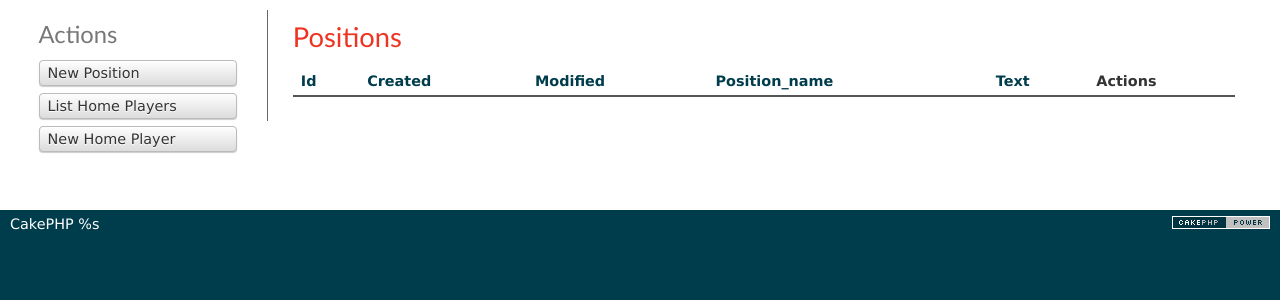
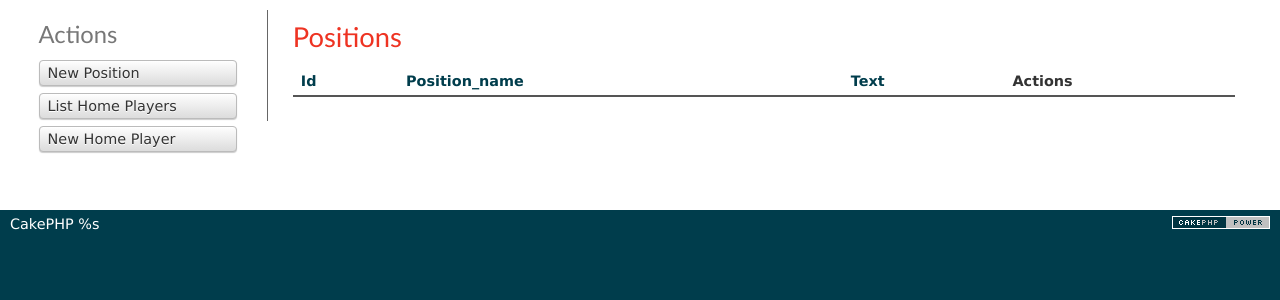
Before and after one commit to NemotoYoshiyuki/basketball_score, a CakePHP app: the page made by app/View/Positions/index.ctp in a window 1280 px wide. Shown: the part 47-347 px from the top of the page. Run offline with PHP 8.4 and a stand-in for CakePHP, Linux system fonts and the light colour scheme; the template is opened without the code that fills it, so the values that code supplies are empty; some libraries are stand-ins or nearby versions.

Commit message:
1/21 市川が修正

```diff
--- a/app/View/Matches/index.ctp
+++ b/app/View/Matches/index.ctp
@@ -22,7 +22,7 @@
         <td><?php echo "やったね鈴木" ?>&nbsp;</td>
 		<td><?php echo h($match['Match']['get_score']); ?>&nbsp;</td>
 		<td>
-                			<?php echo $this->Html->link($match['Result']['result'], array('controller' => 'results', 'action' => 'view', $match['Result']['id'])); ?>
+            <?php echo $this->Html->link($match['Result']['result'], array('controller' => 'results', 'action' => 'view', $match['Result']['id'])); ?>
         </td>
         <td><?php echo h($match['Match']['loss_score']); ?>&nbsp;</td>
 		<td>
--- a/app/View/Matches/view.ctp
+++ b/app/View/Matches/view.ctp
@@ -23,12 +23,12 @@
 		</dd>
 		<dt><?php echo __('Result'); ?></dt>
 		<dd>
-			<?php echo $this->Html->link($match['Result']['id'], array('controller' => 'results', 'action' => 'view', $match['Result']['id'])); ?>
+			<?php echo $this->Html->link($match['Result']['result'], array('controller' => 'results', 'action' => 'view', $match['Result']['id'])); ?>
 			&nbsp;
 		</dd>
 		<dt><?php echo __('Away Team'); ?></dt>
 		<dd>
-			<?php echo $this->Html->link($match['AwayTeam']['id'], array('controller' => 'away_teams', 'action' => 'view', $match['AwayTeam']['id'])); ?>
+			<?php echo $this->Html->link($match['AwayTeam']['away_team_name'], array('controller' => 'away_teams', 'action' => 'view', $match['AwayTeam']['id'])); ?>
 			&nbsp;
 		</dd>
 		<dt><?php echo __('Get Score'); ?></dt>
--- a/app/View/Positions/index.ctp
+++ b/app/View/Positions/index.ctp
@@ -4,8 +4,6 @@
 	<thead>
 	<tr>
 			<th><?php echo $this->Paginator->sort('id'); ?></th>
-			<th><?php echo $this->Paginator->sort('created'); ?></th>
-			<th><?php echo $this->Paginator->sort('modified'); ?></th>
 			<th><?php echo $this->Paginator->sort('position_name'); ?></th>
 			<th><?php echo $this->Paginator->sort('text'); ?></th>
 			<th class="actions"><?php echo __('Actions'); ?></th>
@@ -15,8 +13,6 @@
 	<?php foreach ($positions as $position): ?>
 	<tr>
 		<td><?php echo h($position['Position']['id']); ?>&nbsp;</td>
-		<td><?php echo h($position['Position']['created']); ?>&nbsp;</td>
-		<td><?php echo h($position['Position']['modified']); ?>&nbsp;</td>
 		<td><?php echo h($position['Position']['position_name']); ?>&nbsp;</td>
 		<td><?php echo h($position['Position']['text']); ?>&nbsp;</td>
 		<td class="actions">
```
